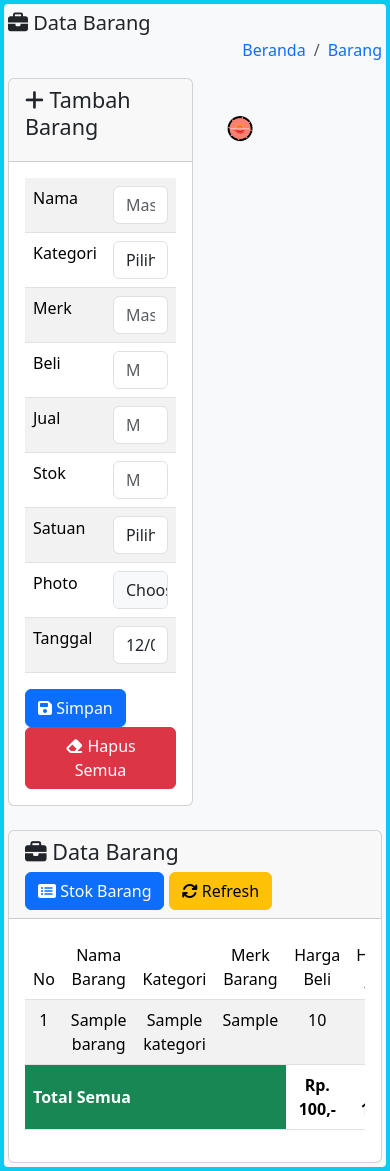
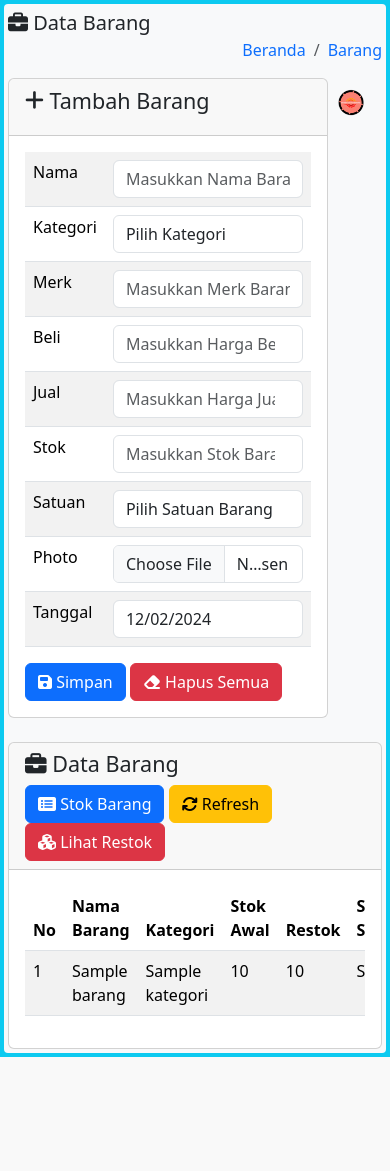
Before and after one commit to IkoAlmasDevGame/bengkel-v2, a PHP site: page /app/view/admin/barang/index.php?restok=yes in a window 390 px wide. Shown: the part 97-1268 px from the top of the page. After the commit the page ends 1154 px from the top, so only its background shows below. Run offline with PHP 8.4, Linux system fonts and the light colour scheme; the visitor is signed in with stand-in values (Sample User, id 1); tables that the repository leaves empty or names only in its code hold one stand-in row (values such as "Sample post"); grey boxes marked "Sample" are stand-in pictures; data that the repository does not hold is empty; some libraries are stand-ins or nearby versions.

Commit message:
terbaru-3

```diff
--- a/app/controller/controllerView.php
+++ b/app/controller/controllerView.php
@@ -40,6 +40,17 @@ class Controller {
 
     public function KeuanganRow(){
         $row = $this->sdb->rowKeungan();
+        $hasil = $row->fetch_array();
+        return $hasil;
+    }
+
+    public function RestokRow(){
+        $row = $this->sdb->rowRestok();
+        $hasil = $row->fetch_array();
+        return $hasil;
+    }
+    public function SisaRow(){
+        $row = $this->sdb->rowSisa();
         $hasil = $row->fetch_array();
         return $hasil;
     }
@@ -97,7 +108,7 @@ class Controller {
         if(in_array($ekstensi_foto, $ekstensi_diperbolehkan_foto) === true){
             if($ukuran_foto < 10440070){
                 move_uploaded_file($file_tmp_foto, "../../../../assets/inventory/" . $image);
-                $this->sdb->EditanBarang($id,$id_kategori,$nama,$merk,$beli,$jual,$stok,$stok_sisa,$satuan,$image,$tanggal);
+                $this->sdb->EditanBarang($id_kategori,$nama,$merk,$beli,$jual,$stok,$stok_sisa,$satuan,$image,$tanggal,$id);
             }else{
                 echo "GAGAL MENGUPLOAD FILE FOTO";
             }
@@ -115,7 +126,7 @@ class Controller {
         $id = htmlspecialchars($_POST["id_barang"]);
         $stok = htmlspecialchars($_POST["stok"]);
         $stok_sisa = htmlspecialchars($_POST["sisa"]);
-        $this->sdb->RestokBarang($id,$stok,$stok_sisa);
+        $this->sdb->RestokBarang($stok,$stok_sisa,$id);
     }
 
     /* Kategori */
@@ -136,7 +147,7 @@ class Controller {
     }
 
     public function KategoriEditan(){
-        $id_kategori = htmlspecialchars($_POST["id_kategori"]);
+        $id_kategori = htmlspecialchars($_POST["id"]);
         $kategori = htmlspecialchars($_POST["kategori"]);
         $this->sdb->EditanKategori($kategori,$id_kategori);
     }
--- a/app/model/view.php
+++ b/app/model/view.php
@@ -48,7 +48,19 @@ class View {
     }
 
     public function rowKeungan(){
-        $sql = "SELECT SUM(harga_jual*stok) as jual FROM db_barang";
+        $sql = "SELECT SUM(harga_beli*stok) as jual FROM db_barang";
+        $row = $this->db->query($sql);
+        return $row;
+    }
+
+    public function rowRestok(){
+        $sql = "SELECT SUM(restok) as stok FROM db_persediaan";
+        $row = $this->db->query($sql);
+        return $row;
+    }
+
+    public function rowSisa(){
+        $sql = "SELECT SUM(sisa) as restok FROM db_persediaan";
         $row = $this->db->query($sql);
         return $row;
     }
@@ -70,7 +82,7 @@ class View {
         $this->db->query($sql);
     }
 
-    public function EditanBarang($id, $id_kategori, $nama, $merk, $beli, $jual, $stok, $stok_sisa, $satuan, $image, $tanggal){
+    public function EditanBarang($id_kategori, $nama, $merk, $beli, $jual, $stok, $stok_sisa, $satuan, $image, $tanggal, $id){
         $table = "db_barang";
         $dataTable["db_barang"] = array(
             $id => htmlspecialchars($_POST["id_barang"]),
@@ -98,19 +110,24 @@ class View {
         $this->db->query($sql);
     }
 
-    public function RestokBarang($id, $restok, $stok){
+    public function RestokBarang($stok, $restok, $id){
         $table = "db_barang";
         $dataTable["db_barang"] = array(
-            $id => htmlspecialchars($_POST["id_barang"]),
-            $restok => htmlspecialchars($_POST["restok"]),
-            $stok => htmlspecialchars($_POST["stok"])
+            $stok => htmlspecialchars($_POST["stok"]),
+            $restok => htmlspecialchars($_POST["sisa"]),
+            $id => htmlspecialchars($_POST["id_barang"])
         );
         $sql_barang = "SELECT * FROM $table WHERE id_barang = '$id'";
         $row_barang = $this->db->query($sql_barang);
         $hsl = $row_barang->fetch_array();
         $total = $hsl["stok"] - $restok;
-        $sisa = $hsl["stok"];
-        $this->db->query("UPDATE $table SET stok='$sisa', stok_sisa='$total' WHERE id_barang='$id'");
+        $sisa = $total;
+        if($hsl["stok_sisa"] <= '3'){
+            $this->db->query("UPDATE $table SET stok='$hsl[stok]', stok_sisa='$total' WHERE id_barang='$id'");
+            $this->db->query("UPDATE db_persediaan SET stok='$hsl[stok]', restok='$restok', sisa='$sisa' WHERE id_barang='$id'");
+        }else{
+            $this->db->query("INSERT db_persediaan SET id_barang='$hsl[id_barang]', id_kategori='$hsl[id_kategori]' stok='$hsl[stok]', restok='$restok', sisa='$sisa'");
+        }
     }
 
     /* Kategori */
@@ -134,9 +151,9 @@ class View {
         return $row;
     }
 
-    public function EditanKategori($id_kategori, $kategori){
+    public function EditanKategori($kategori,$id_kategori){
         $table = "db_kategori";
-        array($id_kategori => htmlspecialchars($_POST["id_kategori"]), $kategori => htmlspecialchars($_POST["kategori"]));
+        array($id_kategori => htmlspecialchars($_POST["id"]), $kategori => htmlspecialchars($_POST["kategori"]));
         $row = $this -> db -> query("UPDATE $table SET nama_kategori = '$kategori' WHERE id_kategori='$id_kategori'");
         return $row;
     }
--- a/app/view/admin/barang/index.php
+++ b/app/view/admin/barang/index.php
@@ -45,7 +45,7 @@
                             foreach ($hasil as $isi) {
                     ?>
                     <div class="card col-sm-3 col-md-3 justify-content-start align-items-start"
-                        style="min-width: 24%; width:185px;">
+                        style="min-width: 25%; width:320px;">
                         <div class="card-header">
                             <h4 class="card-title">
                                 <i class="fa fa-edit"></i>
@@ -168,7 +168,7 @@
                             $hasil = $lihat -> DetailBarang($id);
                         foreach ($hasil as $isi) {
                     ?>
-                    <div class="card col-sm-3 col-md-3" style="min-width: 24%; width:185px;">
+                    <div class="card col-sm-3 col-md-3" style="min-width: 25%; width:320px;">
                         <div class="card-header">
                             <h4 class="card-title">
                                 <i class="fa fa-briefcase"></i>
@@ -279,7 +279,7 @@
                     <?php
                         }else{
                     ?>
-                    <div class="card col-sm-3 col-md-3" style="min-width: 24%; width:185px;">
+                    <div class="card col-sm-3 col-md-3" style="min-width: 25%; width:320px;">
                         <div class="card-header">
                             <h4 class="card-title">
                                 <i class="fa fa-plus"></i>
@@ -398,21 +398,64 @@
                                     <i class="fa fa-refresh"></i>
                                     <span>Refresh</span>
                                 </a>
+                                <a href="../ui/header.php?page=barang&restok=yes" class="btn btn-danger">
+                                    <i class="fa fa-cubes"></i>
+                                    <span>Lihat Restok</span>
+                                </a>
                             </div>
                         </div>
                         <div class="card-body">
                             <div class="table-responsive-md table-responsive-lg">
+                                <?php
+                                    if(!empty($_GET["restok"]=="yes")){
+                                ?>
                                 <table class="table table-striped" id="example1">
                                     <thead>
                                         <tr>
-                                            <th class="fs-6 text-center fw-normal">No</th>
-                                            <th class="fs-6 text-center fw-normal">Nama Barang</th>
+                                            <th>No</th>
+                                            <th>Nama Barang</th>
+                                            <th>Kategori</th>
+                                            <th>Stok Awal</th>
+                                            <th>Restok</th>
+                                            <th>Stok Sisa</th>
+                                        </tr>
+                                    </thead>
+                                    <tbody>
+                                        <?php
+                                            $sql = "SELECT db_persediaan.*, db_barang.id_barang, db_barang.nama_barang, db_kategori.id_kategori, db_kategori.nama_kategori FROM db_persediaan inner join db_barang on db_persediaan.id_barang = db_barang.id_barang inner join db_kategori on db_persediaan.id_kategori = db_kategori.id_kategori ORDER BY id DESC";
+                                            $hasil = $conn->query($sql);
+                                            $no = 1;
+                                            foreach ($hasil as $isi) {
+                                        ?>
+                                        <tr>
+                                            <td><?php echo $no++; ?></td>
+                                            <td><?php echo $isi["nama_barang"]; ?></td>
+                                            <td><?php echo $isi["nama_kategori"]; ?></td>
+                                            <td><?php echo $isi["stok"]; ?></td>
+                                            <td><?php echo $isi["restok"]; ?></td>
+                                            <td><?php echo $isi["sisa"]; ?></td>
+                                        </tr>
+                                        <?php
+                                            }
+                                        ?>
+                                    </tbody>
+                                </table>
+                                <?php
+                                    }else{
+                                ?>
+                                <table class="table table-striped" id="example1">
+                                    <thead>
+                                        <tr>
+                                            <th class="fs-6 text-start fw-normal" style="min-width: 2%; width:8px;">No
+                                            </th>
+                                            <th class="fs-6 text-center fw-normal"
+                                                style="min-width: 5.25%; width:100px;">Nama Barang</th>
                                             <th class="fs-6 text-center fw-normal">Kategori</th>
                                             <th class="fs-6 text-center fw-normal">Merk Barang</th>
                                             <th class="fs-6 text-center fw-normal">Harga Beli</th>
                                             <th class="fs-6 text-center fw-normal">Harga Jual</th>
-                                            <th class="fs-6 text-center fw-normal">Stok Awal</th>
-                                            <th class="fs-6 text-center fw-normal">Stok Sisa</th>
+                                            <th class="fs-6 text-center fw-normal">Stok</th>
+                                            <th class="fs-6 text-center fw-normal">Sisa</th>
                                             <th class="fs-6 text-center fw-normal">Satuan</th>
                                             <th class="fs-6 text-center fw-normal">Photo</th>
                                             <th class="fs-6 text-center fw-normal">Aksi</th>
@@ -433,7 +476,7 @@
                                             foreach ($hasil as $isi) {
                                         ?>
                                         <tr>
-                                            <td class="text-center fw-normal"><?php echo $no; ?></td>
+                                            <td class="text-start fw-normal"><?php echo $no; ?></td>
                                             <td class="text-center fw-normal"><?php echo $isi["nama_barang"]; ?>
                                             </td>
                                             <td class="text-center fw-normal">
@@ -446,23 +489,24 @@
                                                 <?php echo number_format($isi["harga_jual"]); ?></td>
                                             <td class="text-center fw-normal"><?php echo $isi["stok"]; ?></td>
                                             <?php
-                                                if($isi["stok"] <= '3'){
+                                                if($isi["stok_sisa"] <= '3'){
                                             ?>
+                                            <td>
                                                 <form action="../ui/header.php?act=restok-barang"
                                                     enctype="multipart/form-data" method="post">
                                                     <input type="hidden" name="id_barang"
                                                         value="<?php echo $isi['id_barang'];?>" class="form-control">
-                                                <input type="number" name="restok" class="form-control w-50" required>
-                                                <button class="btn btn-secondary btn-sm" type="submit">
+                                                    <input type="number" name="sisa" class="form-control" required>
+                                                    <button class="btn btn-secondary" type="submit">
                                                         <i class="fa fa-save"></i>
                                                     </button>
                                                     <a href="../ui/header.php?act=hapus-barang&id_barang=<?=$isi["id_barang"]?>"
-                                                    class="btn btn-danger btn-sm">
+                                                        class="btn btn-danger">
                                                         <i class="fa fa-trash"></i>
                                                     </a>
                                                 </form>
                                                 <?php
-                                                }elseif($isi["stok"] == '0'){
+                                                }elseif($isi["stok_sisa"] == '0'){
                                             ?>
                                                 <button class="btn btn-danger">Habis</button>
                                                 <?php
@@ -516,6 +560,7 @@
                                         $no++;
                                         $hb += $isi["stok"] * $isi["harga_beli"];
                                         $hj += $isi["stok"] * $isi["harga_jual"];
+                                        $stok += $isi["stok"];
                                             }
                                         ?>
                                     </tbody>
@@ -527,6 +572,9 @@
                                         <th colspan="4" class="bg-secondary"></th>
                                     </tfoot>
                                 </table>
+                                <?php
+                                    }
+                                ?>
                             </div>
                         </div>
                     </div>
--- a/app/view/admin/kategori/index.php
+++ b/app/view/admin/kategori/index.php
@@ -57,7 +57,7 @@
                             <div class="card-body">
                                 <form action="../ui/header.php?act=edit-kategori" method="post">
                                     <input type="hidden" name="id" id="id_kategori" class="form-control" required
-                                        aria-required="required" value="<?=""?>">
+                                        aria-required="required" value="<?=$isi["id_kategori"]?>">
                                     <label for="nama_kategori">Nama Kategori</label>
                                     <input type="text" name="kategori" id="nama_kategori"
                                         value="<?=$isi["nama_kategori"]?>" class="form-control" required
--- a/app/view/admin/ui/navbar.php
+++ b/app/view/admin/ui/navbar.php
@@ -132,26 +132,41 @@ if($_SESSION["user_level"] == "admin"){
                         <li class="nav-item mx-2">
                             <div class="dropdown">
                                 <a href="" role="button" class="btn btn-outline-light dropdown-toggle"
-                                    data-bs-toggle="dropdown" aria-expanded="false">
-                                    <span class="fa fa-info-circle mx-1"></span>
-                                    <span class="fs-5">Info data barang</span>
-                                </a>
-                                <ul class="dropdown-menu" aria-hidden="true" tabindex="-1">
-                                    <li class="dropdown-item">
+                                    data-bs-toggle="dropdown">
                                     <?php
                                         $sql = "select * from db_barang where stok_sisa <= 3";
                                         $row = $conn->query($sql);
                                         $cek = mysqli_num_rows($row);
                                         if($cek > '3'){
-                                                echo "
-                                                <span class='fas fa-info'></span> Ada <span style='color:red'>$cek</span>
-                                                barang yang Stok tersisa sudah kurang dari 3 items. silahkan isi stock barang lagi !!
-                                                <a href='../ui/header.php?page=barang&stok=yes' class='btn btn-outline-info nav-link active'>Cek Barang <i class='fas fa-angle-double-right'></i></a>
-                                                ";
+                                    ?>
+                                    <i class="fa fa-info text-red"></i>
+                                    <span class="fs-5">Info Data Barang</span>
+                                    <ul class="dropdown-menu">
+                                        <li class="dropdown-item">
+                                            <span class='fas fa-info text-red'></span> Ada <span
+                                                style='color:red'><?php echo $cek ?></span>
+                                            barang yang Stok tersisa sudah kurang dari 3 items. silahkan isi stock
+                                            barang lagi !!
+                                            <a href='../ui/header.php?page=barang&stok=yes'
+                                                class='btn btn-outline-info nav-link active'>Cek Barang
+                                                <i class='fas fa-angle-double-right'></i>
+                                            </a>
+                                        </li>
+                                    </ul>
+                                    <?php
+                                    }else{
+                                ?>
+                                    <i class="fa fa-info"></i>
+                                    <span class="fs-5">Info Data Barang</span>
+                                    <ul class="dropdown-menu">
+                                        <li class="dropdown-item">
+                                            <p class="dropdown-item-desc">Tidak Ada barang yang tersisa !!!</p>
+                                        </li>
+                                    </ul>
+                                </a>
+                                <?php
                                     }
                                 ?>
-                                    </li>
-                                </ul>
                             </div>
                         </li>
                     </ul>
```
Also changed, not shown: app/view/admin/dashboard/index.php (+37 -3 lines), assets/inventory/motul.jpg (added), assets/inventory/oli_top_1.jpg (added), assets/item/bengkel-v2.PNG (added), readme.md. Lines whose indentation alone changed are shown as unchanged.
